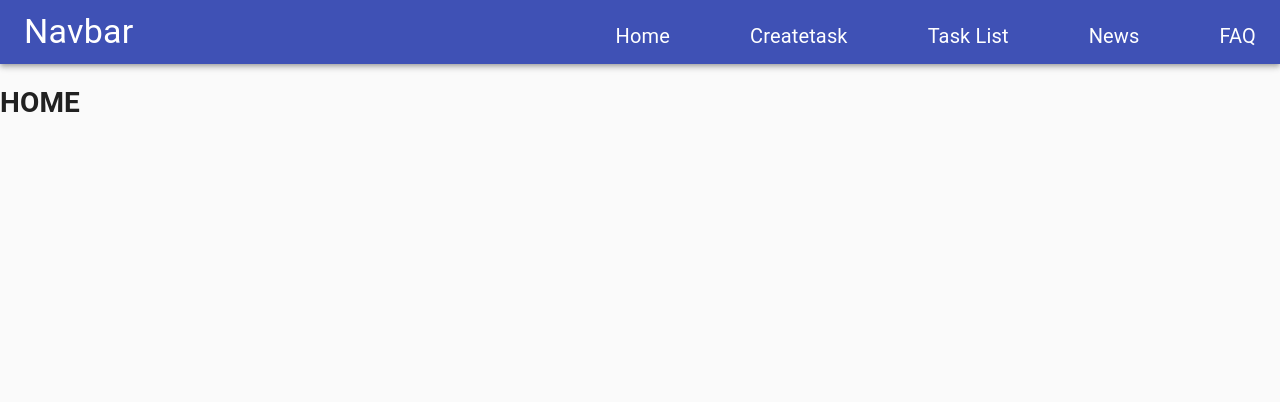
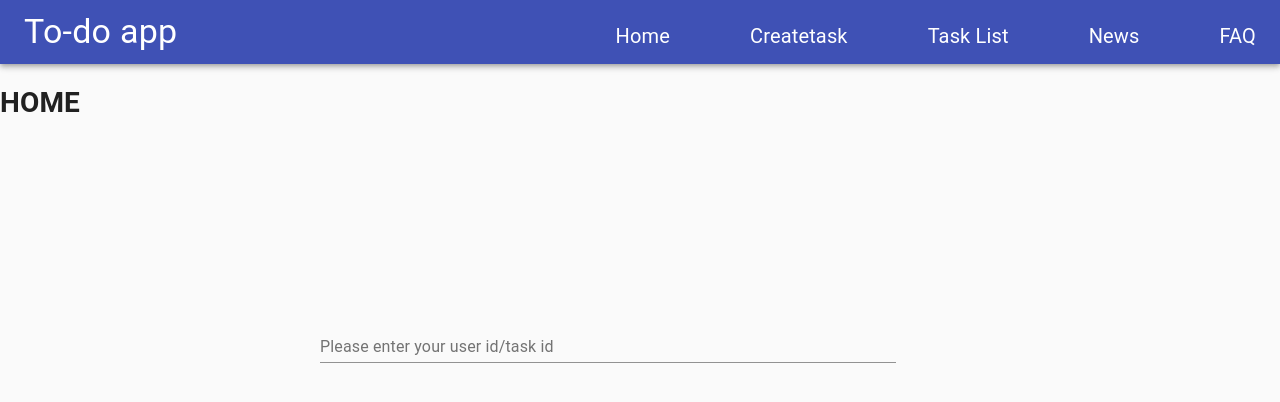
Before and after one commit to malker97/cs565fullstackproject, a React (Create React App) app in the folder src/frontend/my-app/: page / in a window 1280 px wide. Shown: the top 402 px of the page. Built offline with nearby package versions, Linux system fonts and the light colour scheme.

Commit message:
home page

```diff
--- a/src/frontend/my-app/src/Page/home.js
+++ b/src/frontend/my-app/src/Page/home.js
@@ -1,9 +1,19 @@
 import React from "react";
+import { TextField } from "@material-ui/core";
+import '../Style/home.css'
 
 function Home() {
     return(
-        <div>
+        <div className="container">
             <h1>HOME</h1>
+            <form className="taskid" noValidate autoComplete="off">
+                <TextField
+                id="standard-basic"
+                label="Please enter your user id/task id"
+                aria-describedby="my-helper-text"
+                className="idinput"
+                />
+            </form>
         </div>
     )
 }
--- a/src/frontend/my-app/src/Page/navbar.js
+++ b/src/frontend/my-app/src/Page/navbar.js
@@ -37,7 +37,7 @@ function Navbar() {
       <CssBaseline />
       <Toolbar>
         <Typography variant="h4" className={classes.logo}>
-          Navbar
+          To-do app
         </Typography>
           <div className={classes.navlinks}>
             <Link to="/" className={classes.link}>
--- a/src/frontend/my-app/src/Page/news.js
+++ b/src/frontend/my-app/src/Page/news.js
@@ -1,7 +1,7 @@
 import React from "react";
 
 function News() {
-    return(
+    return (
         <div>
             <h1>NEWS</h1>
         </div>
--- /dev/null
+++ b/src/frontend/my-app/src/Style/home.css
@@ -0,0 +1,12 @@
+.container{
+    width: 100%;
+    height: 100%;
+}
+.taskid{
+    margin-left: 25%;
+    margin-top: 15%;
+}
+
+.idinput{
+    width: 60%;
+}
```
